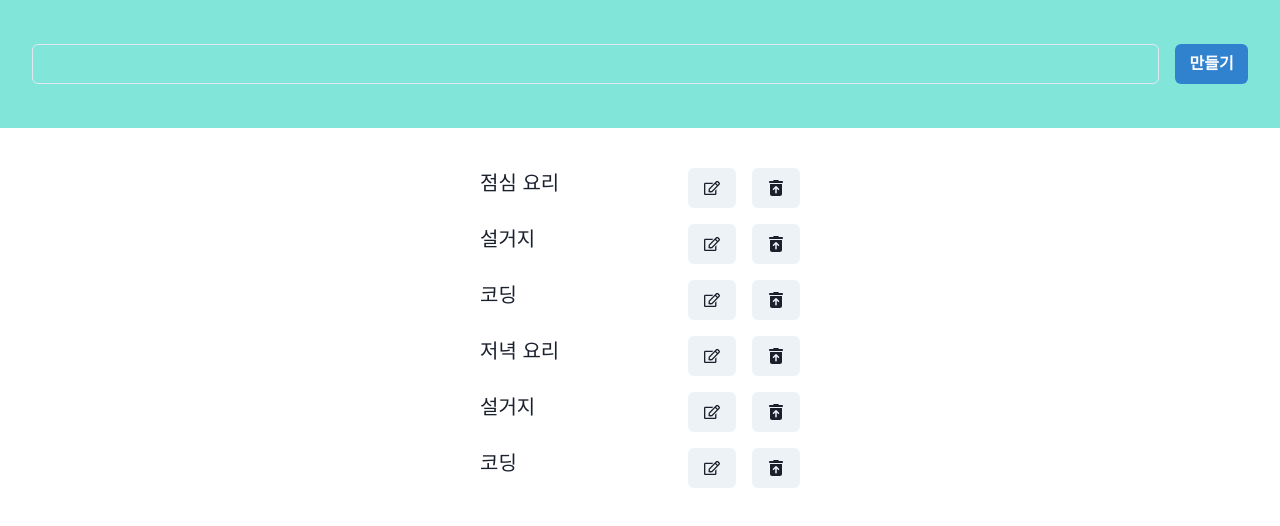
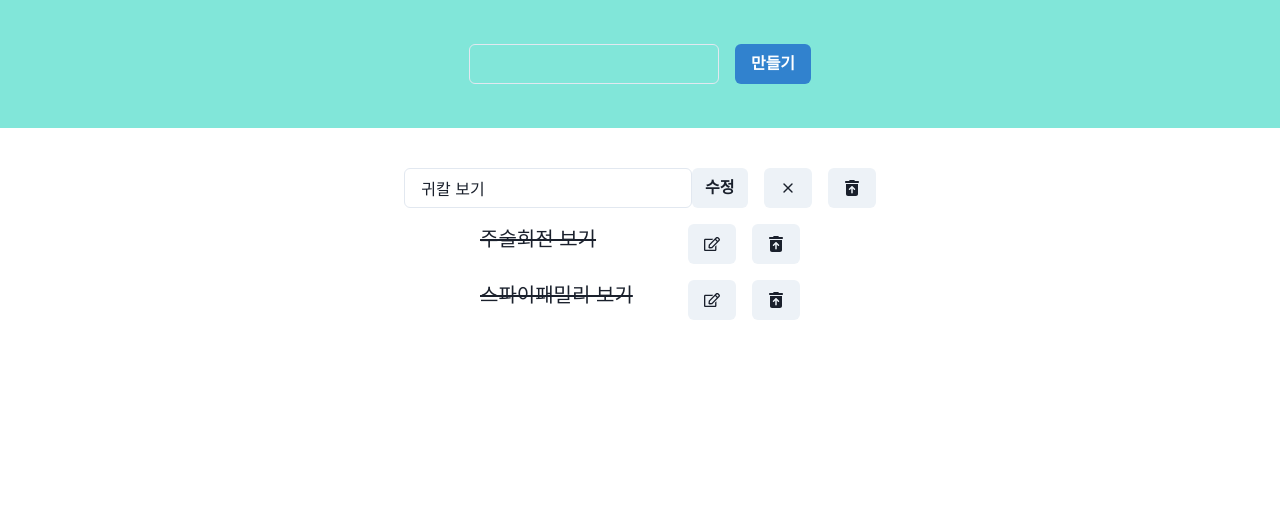
Before and after one commit to min8802/To-DO-LIST, a React (Vite) app: page / in a window 1280 px wide. Both pictures are taken after a click on the button 712 px from the left and 188 px from the top of the page. Shown: the top 526 px of the page. Built offline with nearby package versions, Linux system fonts and the light colour scheme.

Commit message:
todoCard done

```diff
--- a/src/App.tsx
+++ b/src/App.tsx
@@ -7,33 +7,18 @@ import TodoList from "./components/TodoList";
 const sampleData: ITodo[] = [
   {
       id: 1,
-      content: "점심 요리",
-      isDone: false,
+      content: "귀칼 보기",
+      isDone: true,
   },
   {
       id: 2,
-      content: "설거지",
-      isDone: false,
+      content: "주술회전 보기",
+      isDone: true,
   },
   {
       id: 3,
-      content: "코딩",
-      isDone: false,
-  },
-  {
-      id: 4,
-      content: "저녁 요리",
-      isDone: false,
-  },
-  {
-      id: 5,
-      content: "설거지",
-      isDone: false,
-  },
-  {
-      id: 6,
-      content: "코딩",
-      isDone: false,
+      content: "스파이패밀리 보기",
+      isDone: true,
   },
 ];
 
@@ -43,7 +28,7 @@ const App: FC = () => {
 
   return <Flex flexDir="column" minH="100vh">
     <CreateTodo todos={todos} setTodos={setTodos}/>
-    <TodoList todos={todos}/>
+    <TodoList todos={todos} setTodos={setTodos}/>
   </Flex>;
 };
 
--- a/src/components/CreateTodo.tsx
+++ b/src/components/CreateTodo.tsx
@@ -10,7 +10,7 @@ interface CreateTodoProps {
 const CreateTodo: FC<CreateTodoProps> = ({ todos, setTodos }) => {
 
     const [currentTodoId, setCurrentTodoId] = useState<number>(
-        todos[todos.length - 1].id
+        todos[todos.length - 1]?.id
       );
     const [content, setContent] = useState<string>("");
 
@@ -28,7 +28,7 @@ const CreateTodo: FC<CreateTodoProps> = ({ todos, setTodos }) => {
 
     return (
         <Flex bgColor="teal.200" h={32} justifyContent="center" alignItems="center" px={8} gap={4}>
-            <Input value={content} onChange={(e) => setContent(e.target.value)}/>
+            <Input maxW={250} value={content} onChange={(e) => setContent(e.target.value)}/>
             <Button colorScheme="blue" onClick={onClickCreateTodo}>만들기</Button>
         </Flex>
     );
--- a/src/components/TodoCard.tsx
+++ b/src/components/TodoCard.tsx
@@ -1,25 +1,79 @@
-import { Button, Flex, Text } from "@chakra-ui/react";
-import { FC } from "react";
+import { Button, Flex, Input, Text } from "@chakra-ui/react";
+import { Dispatch, FC, SetStateAction, useEffect, useState } from "react";
 import { FaTrashCanArrowUp } from "react-icons/fa6";
 import { FaRegEdit } from "react-icons/fa";
+import { FiX } from "react-icons/fi";
 
 interface TodoCardProps {
     todo: ITodo
+    todos: ITodo[];
+    setTodos: Dispatch<SetStateAction<ITodo[]>>
 }
 
+const TodoCard: FC<TodoCardProps> = ({ todo, todos, setTodos }) => {
+    const [isUpdateOpen, setIsUpdateOpen] = useState<boolean>(false);
+    const [content, setContent] = useState<string>(todo.content);
 
-const TodoCard: FC<TodoCardProps> = ({ todo }) => {
+    const onClickIsDone = () => {
+        const temp = todos.map((v) => {
+            if (v.id === todo.id) {
+                return {id: todo.id, content: todo.content, isDone: !todo.isDone}
+            } else {
+                return v;
+            }
+        });
 
+        setTodos(temp);
+    };
+
+    const onClickUpdate = () => {
+        if (!content) return;
+
+        const temp = todos.map((v) => {
+          if (v.id === todo.id) {
+            return { id: todo.id, content, isDone: todo.isDone };
+          } else {
+            return v;
+          }
+        });
+
+        setTodos(temp);
+        setIsUpdateOpen(false);
+    };
+
+    const onClickDelete = () => {
+        const temp = todos.filter((v) => {
+            if(v.id !== todo.id ) {
+                return v;
+            }
+        })
+        setTodos(temp);
+    }
+
+    useEffect(() => {console.log(content)}, [content])
 
     return (
         <Flex gap={4} bgColor="white" px={4} py={2} fontSize={20}>
-            <Text fontSize={20} bgColor="" w={48} isTruncated={true}>
-                {todo.content}
-            </Text>
-            <Button>
-                <FaRegEdit />
+            {isUpdateOpen ? (
+        <Flex>
+          <Input value={content} onChange={(e) => {setContent(e.target.value)}} />
+          <Button onClick={onClickUpdate}>수정</Button>
+        </Flex>
+        ) : (
+        <Text
+          fontSize={20}
+          w={48}
+          isTruncated={true}
+          textDecorationLine={`${todo.isDone ? "line-through" : ""}`}
+          onClick={onClickIsDone}
+        >
+          {todo.content}
+        </Text>
+        )}
+            <Button onClick={() => setIsUpdateOpen(!isUpdateOpen)}>
+                {isUpdateOpen? <FiX /> : <FaRegEdit />}
             </Button>
-            <Button >
+            <Button onClick={onClickDelete}>
                 <FaTrashCanArrowUp />
             </Button>
         </Flex>
--- a/src/components/TodoList.tsx
+++ b/src/components/TodoList.tsx
@@ -1,16 +1,17 @@
 import { Flex } from "@chakra-ui/react"
-import { FC } from "react"
+import { Dispatch, FC, SetStateAction } from "react"
 import TodoCard from "./TodoCard";
 
 interface TodoListProps {
     todos : ITodo[]
+    setTodos: Dispatch<SetStateAction<ITodo[]>>
 }
 
-const TodoList: FC<TodoListProps> = ({todos}) => {
+const TodoList: FC<TodoListProps> = ({todos, setTodos}) => {
     return (
         <Flex bgColor="" flexGrow={1} flexDir="column" alignItems="center" pt={8}>
             {todos.map((v) => (
-            <TodoCard key={v.id} todo={v}/>
+             <TodoCard key={v.id} todo={v} todos={todos} setTodos={setTodos} />
             ))}
         </Flex>
     );
```
